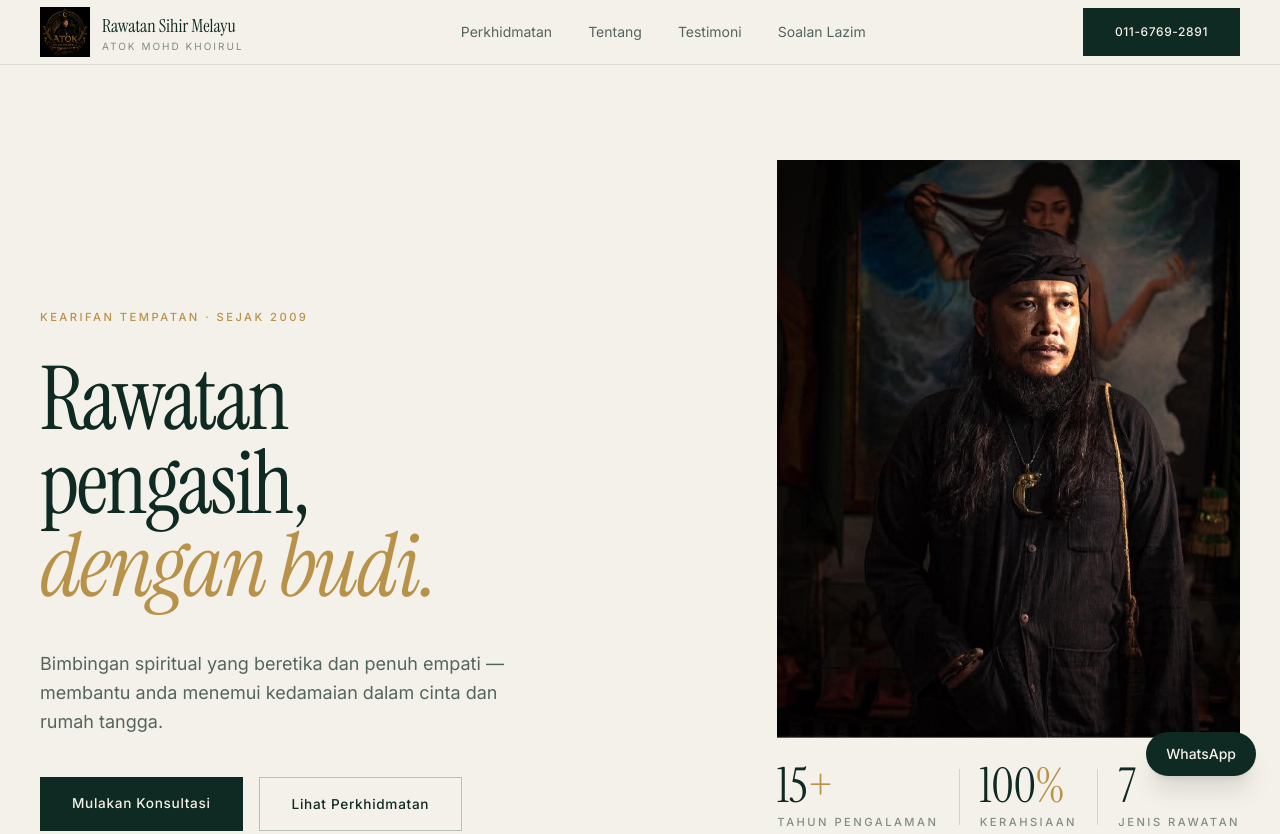
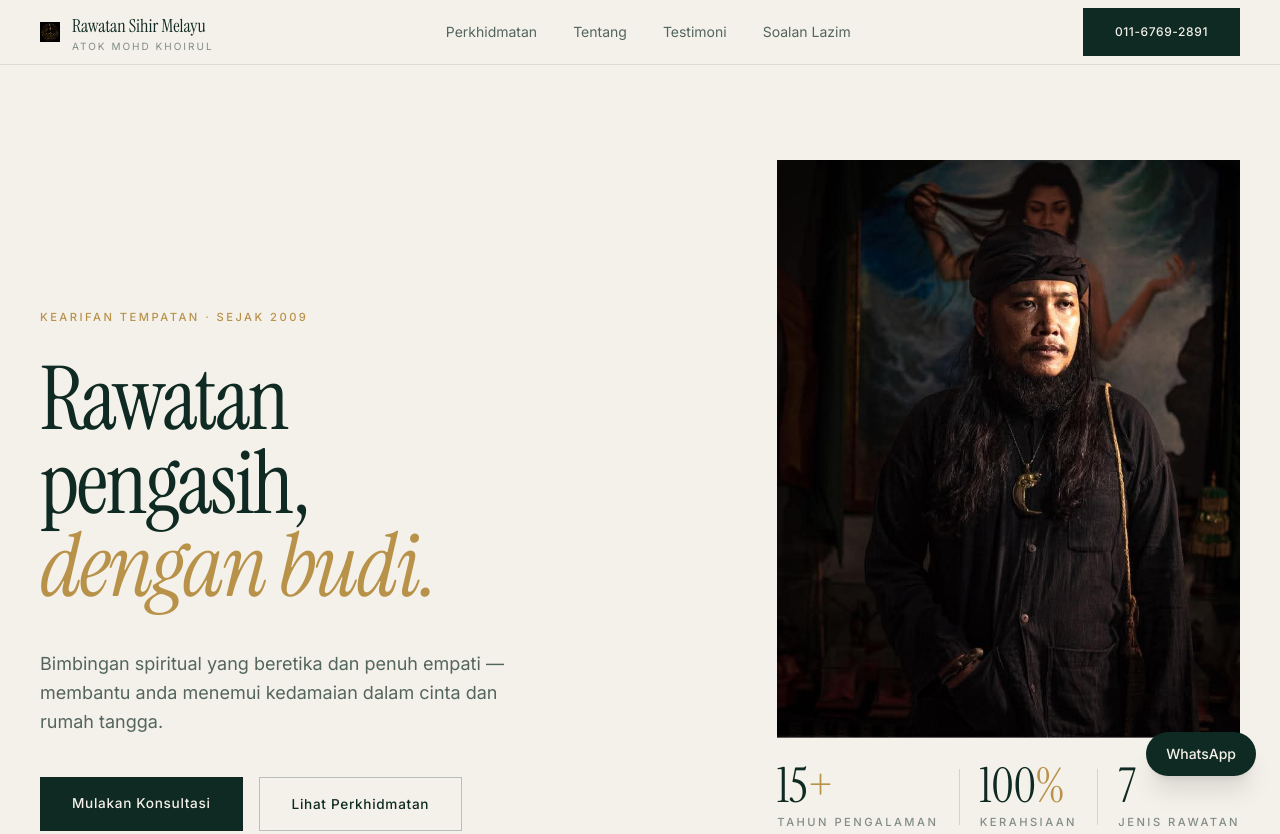
Before and after one commit to maulanabadarin123/rawatan-sihir-melayu, a plain HTML site: page index.html in a window 1280 px wide. Shown: the top 834 px of the page. Drawn offline with nearby package versions, Linux system fonts and the light colour scheme.

Commit message:
Change logo image width from 50 to 20
Updated logo image width in the header.

```diff
--- a/index.html
+++ b/index.html
@@ -112,7 +112,7 @@
         <div class="max-w-7xl mx-auto px-6 lg:px-10 h-16 flex items-center justify-between">
             <!-- LOGO + NAMA PENUH -->
             <a href="#" class="flex items-center gap-3">
-                <img src="WhatsApp Image 2026-11-15 at 18.50.18 (2).jpeg" alt="logo" width=50;>
+                <img src="WhatsApp Image 2026-11-15 at 18.50.18 (2).jpeg" alt="logo" width=20;>
                 <div class="leading-tight">
                     <span class="block font-serif text-lg text-forest">Rawatan Sihir Melayu</span>
                     <span class="block text-[10px] tracking-[0.2em] uppercase text-forest/50">Atok Mohd Khoirul</span>
```
